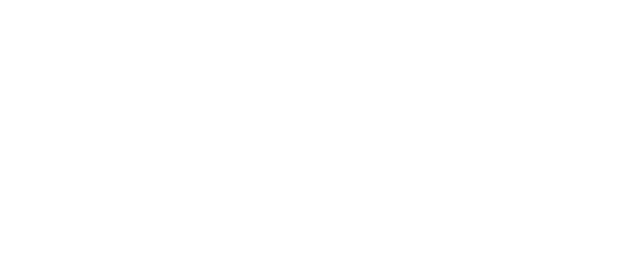
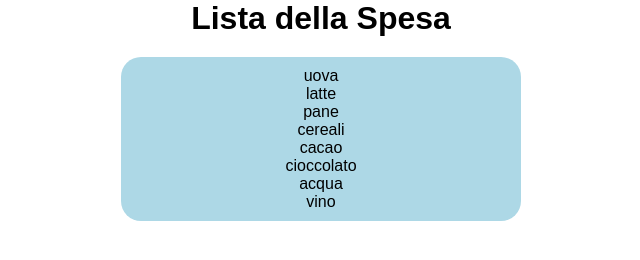
Before and after one commit to marcodedemo/js-lista-spesa, a plain HTML site: page index.html in a window 1280 px wide. Shown: the whole page, without its empty margins (319-959 px from the left). Drawn offline with Linux system fonts and the light colour scheme.

Commit message:
feat: exercise done

```diff
--- a/css/style.css
+++ b/css/style.css
@@ -3,3 +3,27 @@
     margin: 0;
     box-sizing: border-box;
 }
+
+body{
+    text-align: center;
+    font-family: Arial, Helvetica, sans-serif;
+
+}
+
+#list-container{
+    display: flex;
+    justify-content: center;
+
+    width: 400px;
+
+    margin: 20px auto;
+    padding: 10px 20px;
+
+    background-color: lightblue;
+
+    border-radius: 20px;
+}
+
+ul{
+    list-style-type: none;
+}
--- a/index.html
+++ b/index.html
@@ -12,10 +12,12 @@
 </head>
 <body>
 
+    <h1>Lista della Spesa</h1>
 
+    <div id="list-container">
+        <ul id="list-ul"></ul>
 
-
-
+    </div>
 
 
     <script type="text/javascript" src="js/script.js"></script>
--- a/js/script.js
+++ b/js/script.js
@@ -0,0 +1,17 @@
+
+// dato un array lista della spesa contenente n elementi
+// scivere nel DOM gli elementi dell'array utilizzando un ciclo while
+
+
+const listItems = ["uova", "latte", "pane", "cereali", "cacao", "cioccolato", "acqua","vino"];
+
+let counter = 0;
+let UlElement = document.getElementById("list-ul");
+
+do{
+    let newLi = document.createElement("li");
+    UlElement.append(newLi);
+    newLi.innerHTML = listItems[counter];
+    counter++;
+
+}while(counter !== listItems.length);
```
